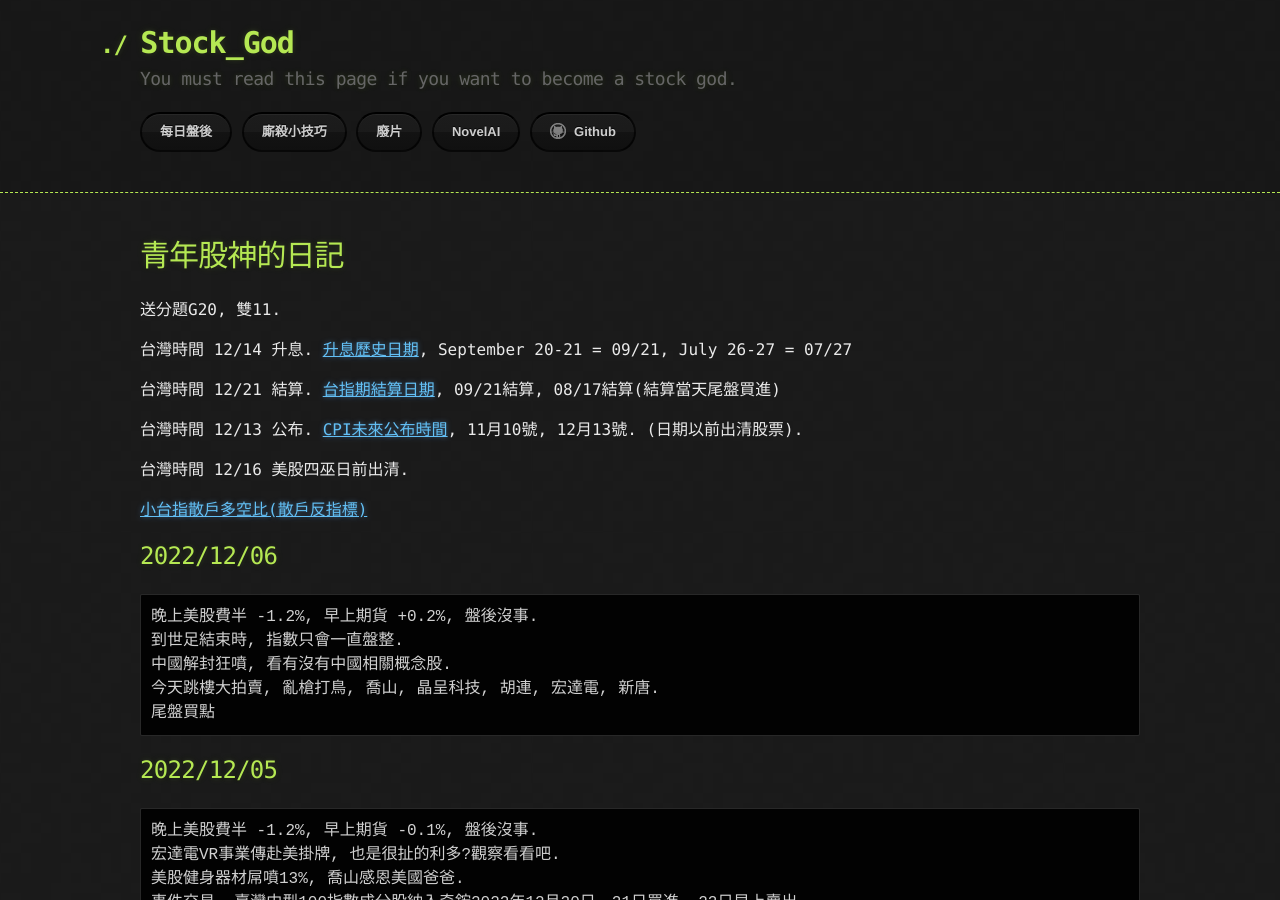
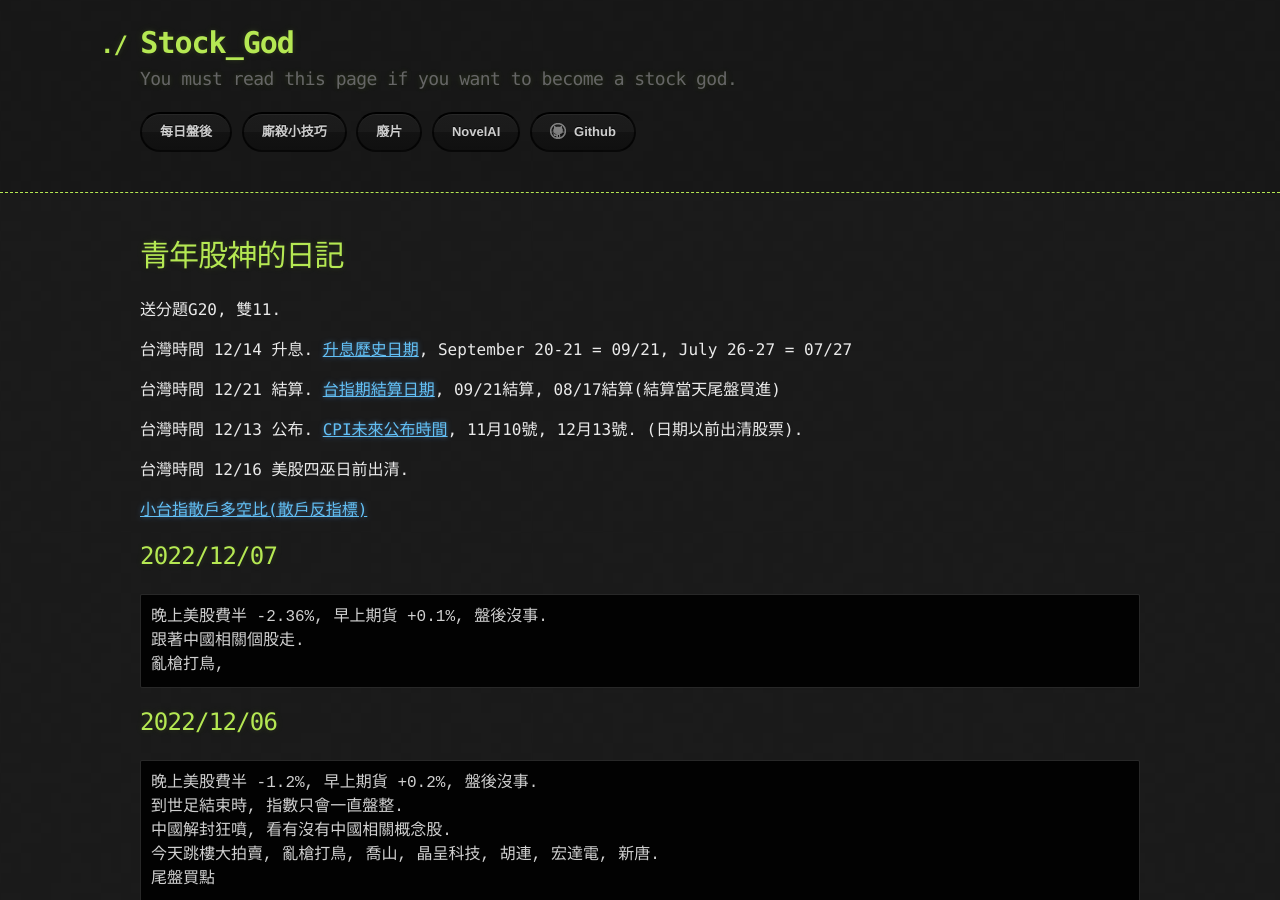
Before and after one commit to lepg5487/Stock_God, a Jekyll site: the page built from index.md, in a window 1280 px wide and 900 px high. Built offline with Jekyll 4.4.1, drawn with Linux system fonts in a browser that asks for light colours; our own code applies the rules of GitHub Pages for plain Markdown files.

Commit message:
Update index.md

````diff
--- a/index.md
+++ b/index.md
@@ -15,6 +15,13 @@ layout: testlayouts
 台灣時間 12/16 美股四巫日前出清.
 
 [小台指散戶多空比(散戶反指標)](https://www.macromicro.me/charts/20069/tw-mtx-long-to-short-ratio-of-individual-player)
+
+## 2022/12/07
+```
+晚上美股費半 -2.36%, 早上期貨 +0.1%, 盤後沒事.
+跟著中國相關個股走.
+亂槍打鳥,
+```
 
 ## 2022/12/06
 ```
````
